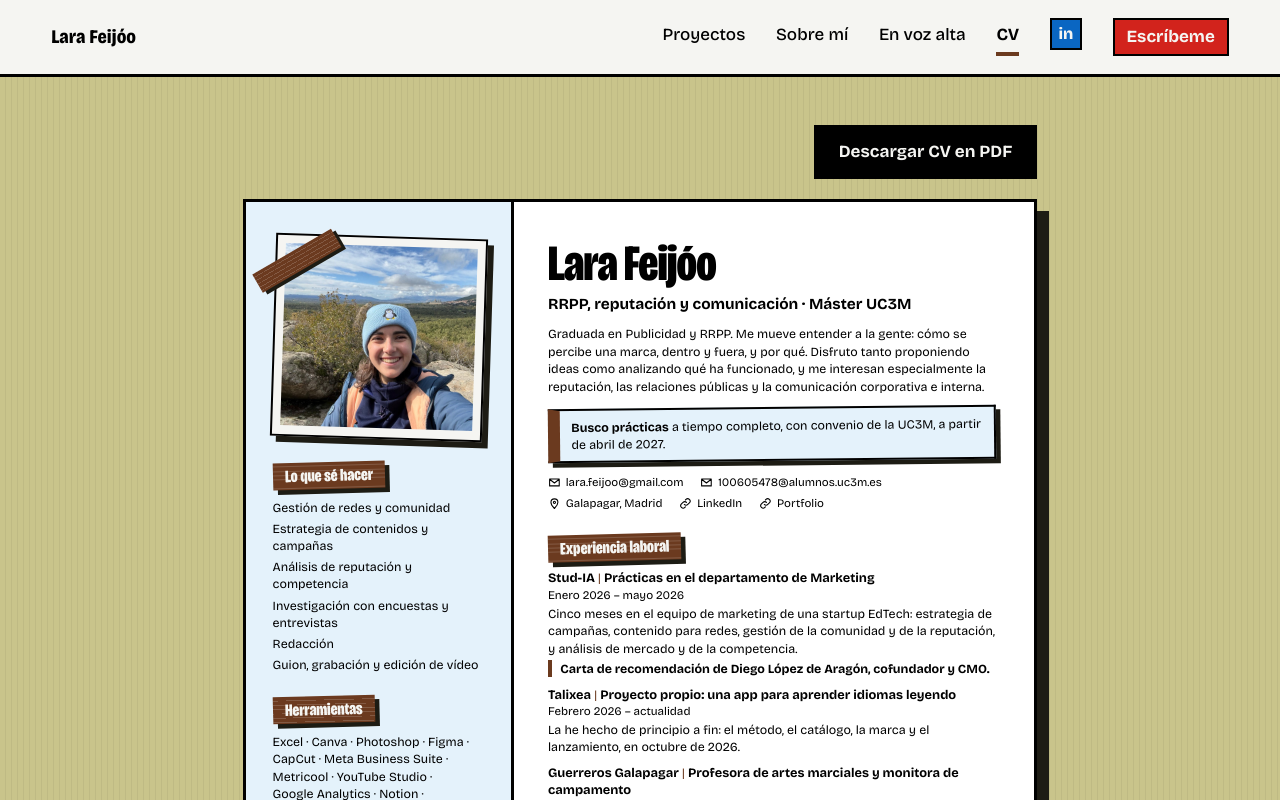
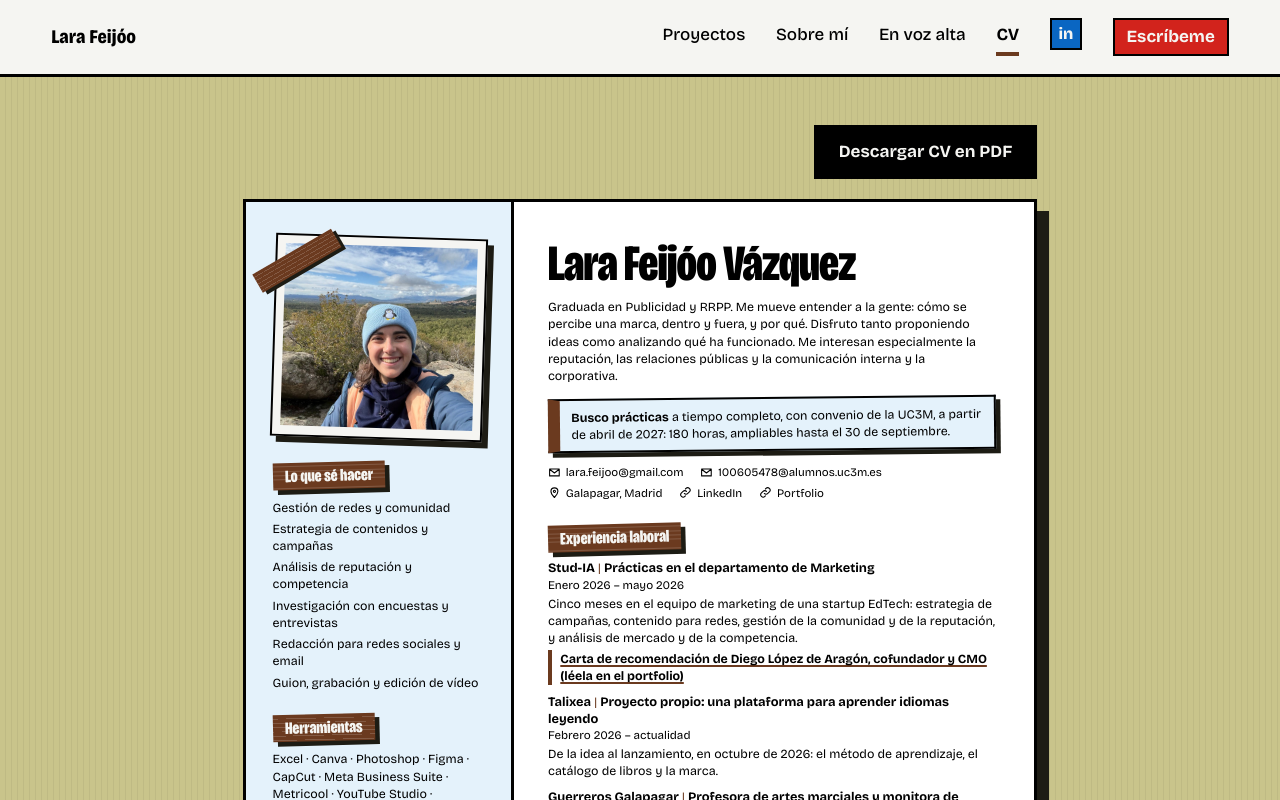
Before and after one commit to Fei461/Portfolio, a React (Vite) app: page /#/cv in a window 1280 px wide. Shown: the top 800 px of the page. Built offline with nearby package versions, Linux system fonts and the light colour scheme.

Commit message:
CV con mis dos apellidos, perfil reescrito, sin titular, carta de recomendación enlazada al portfolio, Talixea como plataforma, premios antes que el tatami y la duración de las prácticas
Co-Authored-By: Claude Opus 5.5 <noreply@anthropic.com>

```diff
--- a/src/data/perfil.ts
+++ b/src/data/perfil.ts
@@ -9,14 +9,17 @@ export type Hito = {
   nota?: string;
   /** Una línea propia, en negrita: lo que más pesa de esa experiencia. */
   destacado?: string;
+  /** Si el destacado se puede comprobar en algún sitio, el enlace. */
+  destacadoEnlace?: string;
   puntos?: string[];
 };
 
 export const perfil = {
   nombre: "Lara Feijóo",
-  titular: "RRPP, reputación y comunicación · Máster UC3M",
+  /** En el CV va con los dos apellidos. */
+  nombreCompleto: "Lara Feijóo Vázquez",
   resumen:
-    "Graduada en Publicidad y RRPP. Me mueve entender a la gente: cómo se percibe una marca, dentro y fuera, y por qué. Disfruto tanto proponiendo ideas como analizando qué ha funcionado, y me interesan especialmente la reputación, las relaciones públicas y la comunicación corporativa e interna.",
+    "Graduada en Publicidad y RRPP. Me mueve entender a la gente: cómo se percibe una marca, dentro y fuera, y por qué. Disfruto tanto proponiendo ideas como analizando qué ha funcionado. Me interesan especialmente la reputación, las relaciones públicas y la comunicación interna y la corporativa.",
   busco: "Prácticas a tiempo completo a partir de abril de 2027.",
   lugar: "Galapagar, Madrid",
   email: "lara.feijoo@gmail.com",
@@ -31,13 +34,14 @@ export const perfil = {
       titulo: "Prácticas en el departamento de Marketing",
       periodo: "Enero 2026 – mayo 2026",
       nota: "Cinco meses en el equipo de marketing de una startup EdTech: estrategia de campañas, contenido para redes, gestión de la comunidad y de la reputación, y análisis de mercado y de la competencia.",
-      destacado: "Carta de recomendación de Diego López de Aragón, cofundador y CMO.",
+      destacado: "Carta de recomendación de Diego López de Aragón, cofundador y CMO",
+      destacadoEnlace: "https://fei461.github.io/Portfolio/?ref=cv#/trabajo/stud-ia",
     },
     {
       lugar: "Talixea",
-      titulo: "Proyecto propio: una app para aprender idiomas leyendo",
+      titulo: "Proyecto propio: una plataforma para aprender idiomas leyendo",
       periodo: "Febrero 2026 – actualidad",
-      nota: "La he hecho de principio a fin: el método, el catálogo, la marca y el lanzamiento, en octubre de 2026.",
+      nota: "De la idea al lanzamiento, en octubre de 2026: el método de aprendizaje, el catálogo de libros y la marca.",
     },
     {
       lugar: "Guerreros Galapagar",
@@ -98,7 +102,7 @@ export const perfil = {
     "Estrategia de contenidos y campañas",
     "Análisis de reputación y competencia",
     "Investigación con encuestas y entrevistas",
-    "Redacción",
+    "Redacción para redes sociales y email",
     "Guion, grabación y edición de vídeo",
   ],
 
--- a/src/pages/sobre/cv-page.tsx
+++ b/src/pages/sobre/cv-page.tsx
@@ -44,7 +44,17 @@ function Lista({ hitos }: { hitos: Hito[] }) {
           </h3>
           <p className="ccv-fecha">{h.periodo}</p>
           {h.nota && <p className="ccv-nota">{h.nota}</p>}
-          {h.destacado && <p className="ccv-destacado">{h.destacado}</p>}
+          {h.destacado && (
+            <p className="ccv-destacado">
+              {h.destacadoEnlace ? (
+                <a href={h.destacadoEnlace} target="_blank" rel="noreferrer">
+                  {h.destacado} (léela en el portfolio)
+                </a>
+              ) : (
+                h.destacado
+              )}
+            </p>
+          )}
         </li>
       ))}
     </ul>
@@ -62,19 +72,19 @@ export function CvPage() {
   return (
     <main className="cv-mesa">
       <div className="cv-acciones">
-        <a className="dojo-boton" href={pdf} download="CV Lara Feijóo.pdf">
+        <a className="dojo-boton" href={pdf} download="CV Lara Feijóo Vázquez.pdf">
           Descargar CV en PDF
         </a>
       </div>
 
-      <article className="ccv" aria-label="Currículum de Lara Feijóo">
+      <article className="ccv" aria-label="Currículum de Lara Feijóo Vázquez">
         <div className="ccv-principal">
           <header className="ccv-cabecera">
-            <h1 className="ccv-nombre">{perfil.nombre}</h1>
-            <p className="ccv-titular">{perfil.titular}</p>
+            <h1 className="ccv-nombre">{perfil.nombreCompleto}</h1>
             <p className="ccv-resumen">{perfil.resumen}</p>
             <p className="ccv-busco">
-              <strong>Busco prácticas</strong> a tiempo completo, con convenio de la UC3M, a partir de abril de 2027.
+              <strong>Busco prácticas</strong> a tiempo completo, con convenio de la UC3M, a partir de abril de 2027:
+              180 horas, ampliables hasta el 30 de septiembre.
             </p>
             <ul className="ccv-contacto">
               <li>
@@ -149,9 +159,6 @@ export function CvPage() {
             </ul>
             <p className="ccv-idiomas__nota">{perfil.idiomasNota}</p>
           </Bloque>
-          <Bloque titulo="Sobre el tatami">
-            <p>{perfil.tatami}</p>
-          </Bloque>
           <Bloque titulo="Premios">
             <ul className="ccv-simple">
               {perfil.premios.map((p) => (
@@ -159,6 +166,9 @@ export function CvPage() {
               ))}
             </ul>
           </Bloque>
+          <Bloque titulo="Sobre el tatami">
+            <p>{perfil.tatami}</p>
+          </Bloque>
         </aside>
       </article>
     </main>
--- a/src/pages/sobre/cv.css
+++ b/src/pages/sobre/cv.css
@@ -354,3 +354,10 @@
   border-left: 1.2mm solid var(--obi);
   font-weight: 700;
 }
+
+.ccv .ccv-destacado a {
+  text-decoration: underline;
+  text-decoration-color: var(--obi);
+  text-decoration-thickness: 1.5px;
+  text-underline-offset: 2px;
+}
```
Also changed, not shown: 28 other files (tests, documents, lock files or other folders).
